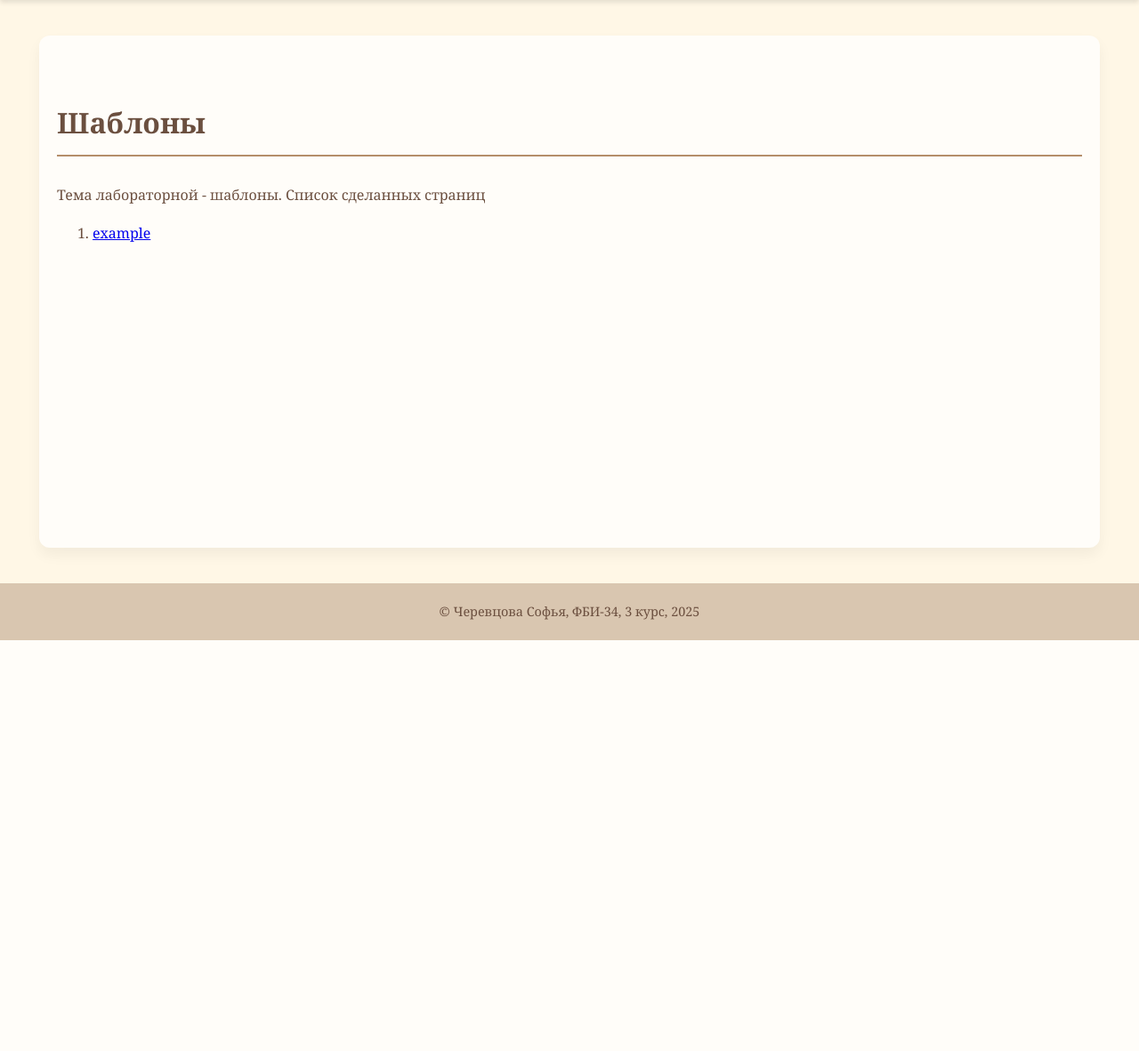
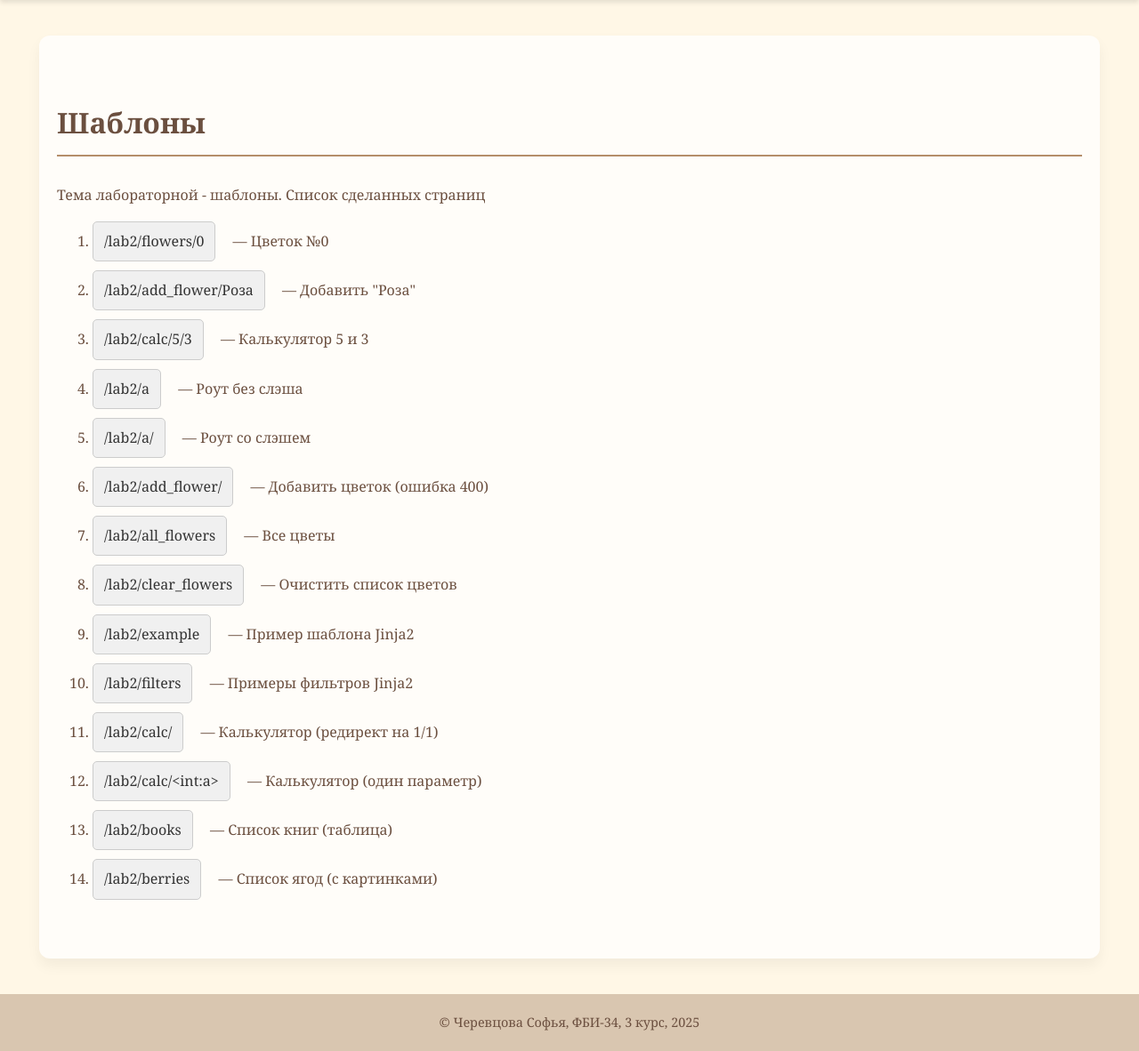
Before and after one commit to Sonika456/web_lab2, a Flask app: page /lab2/ in a window 1280 px wide. Shown: the part 80-1262 px from the top of the page at 89% size. Before the commit the page ends 800 px from the top, so only its background shows below. Run offline with Flask 3, Linux system fonts and the light colour scheme.

Commit message:
Добавление ссылок

```diff
--- a/app.py
+++ b/app.py
@@ -137,6 +137,7 @@ def bad_request(error):
 @app.route("/index")
 def index():
     lab1_url = url_for('lab1')
+    lab2_url = url_for('lab2')
     return '''
     <!doctype html>
     <html>
@@ -159,6 +160,7 @@ def index():
             </header>
             <ul>
                 <li><a href="''' + lab1_url + '''">Первая лабораторная</a></li>
+                <a href="''' + lab2_url + '''">Вторая лабораторная</a>
             </ul>
             <footer>
                 <p>Черевцова Софья, ФБИ-34, 3 курс, 2025</p>
@@ -232,6 +234,22 @@ def lab1():
         </body>
     </html>
     '''
+LAB2_ROUTES = [
+    ('a', '/lab2/a', 'Роут без слэша'),
+    ('a2', '/lab2/a/', 'Роут со слэшем'),
+    ('flowers', '/lab2/flowers/<int:flower_id>', 'Цветок по ID (0-3)'),
+    ('add_flower', '/lab2/add_flower/<name>', 'Добавить цветок'),
+    ('add_flower_no_name', '/lab2/add_flower/', 'Добавить цветок (ошибка 400)'),
+    ('all_flowers', '/lab2/all_flowers', 'Все цветы'),
+    ('clear_flowers', '/lab2/clear_flowers', 'Очистить список цветов'),
+    ('example', '/lab2/example', 'Пример шаблона Jinja2'),
+    ('filters', '/lab2/filters', 'Примеры фильтров Jinja2'),
+    ('calc_params', '/lab2/calc/<int:a>/<int:b>', 'Калькулятор (два параметра)'),
+    ('calc_default', '/lab2/calc/', 'Калькулятор (редирект на 1/1)'),
+    ('calc_one_param', '/lab2/calc/<int:a>', 'Калькулятор (один параметр)'),
+    ('book_list_view', '/lab2/books', 'Список книг (таблица)'),
+    ('berry_view', '/lab2/berries', 'Список ягод (с картинками)'),
+]
 @app.route("/lab1/web")
 def web():
     return """<!doctype html>
@@ -516,7 +534,23 @@ def example():
 
 @app.route('/lab2/')
 def lab2():
-    return render_template('lab2.html')
+    route_list = [
+        (name, address, desc)
+        for name, address, desc in LAB2_ROUTES
+    ]
+    links = []
+    links.append( (url_for('flowers', flower_id=0), '/lab2/flowers/0', 'Цветок №0') )
+    links.append( (url_for('add_flower', name='Роза'), '/lab2/add_flower/Роза', 'Добавить "Роза"') )
+    links.append( (url_for('calc_params', a=5, b=3), '/lab2/calc/5/3', 'Калькулятор 5 и 3') )
+    for route_name, route_path, route_desc in LAB2_ROUTES:
+        if route_name in ['flowers', 'add_flower', 'calc_params']:
+            continue
+        try:
+            url = url_for(route_name)
+            links.append( (url, route_path, route_desc) )
+        except Exception as e:
+            links.append( (route_path, route_path, route_desc) )
+    return render_template('lab2.html', lab2_links=links)
 @app.route('/lab2/filters')
 def filters():
     phrase = "О <b>сколько</b> <u>нам</u> <i>открытий</i> чудных..."
--- a/templates/lab2.html
+++ b/templates/lab2.html
@@ -8,8 +8,20 @@
     <h1>Шаблоны</h1>
     <div>Тема лабораторной - шаблоны. Список сделанных страниц</div>
     <ol>
-        <li>
-            <a href="/lab2/example">example</a>
-        </li>
+        {% for url, path, desc in lab2_links %}
+            <li style="margin-bottom: 10px;">
+                <a href="{{ url }}" style="
+                    display: inline-block;
+                    padding: 8px 12px;
+                    background-color: #f0f0f0;
+                    border: 1px solid #ccc;
+                    border-radius: 5px;
+                    text-decoration: none;
+                    color: #333;
+                    margin-right: 15px;
+                ">{{ path }}</a>
+                — {{ desc }}
+            </li>
+        {% endfor %}
     </ol>
 {% endblock %}
```
